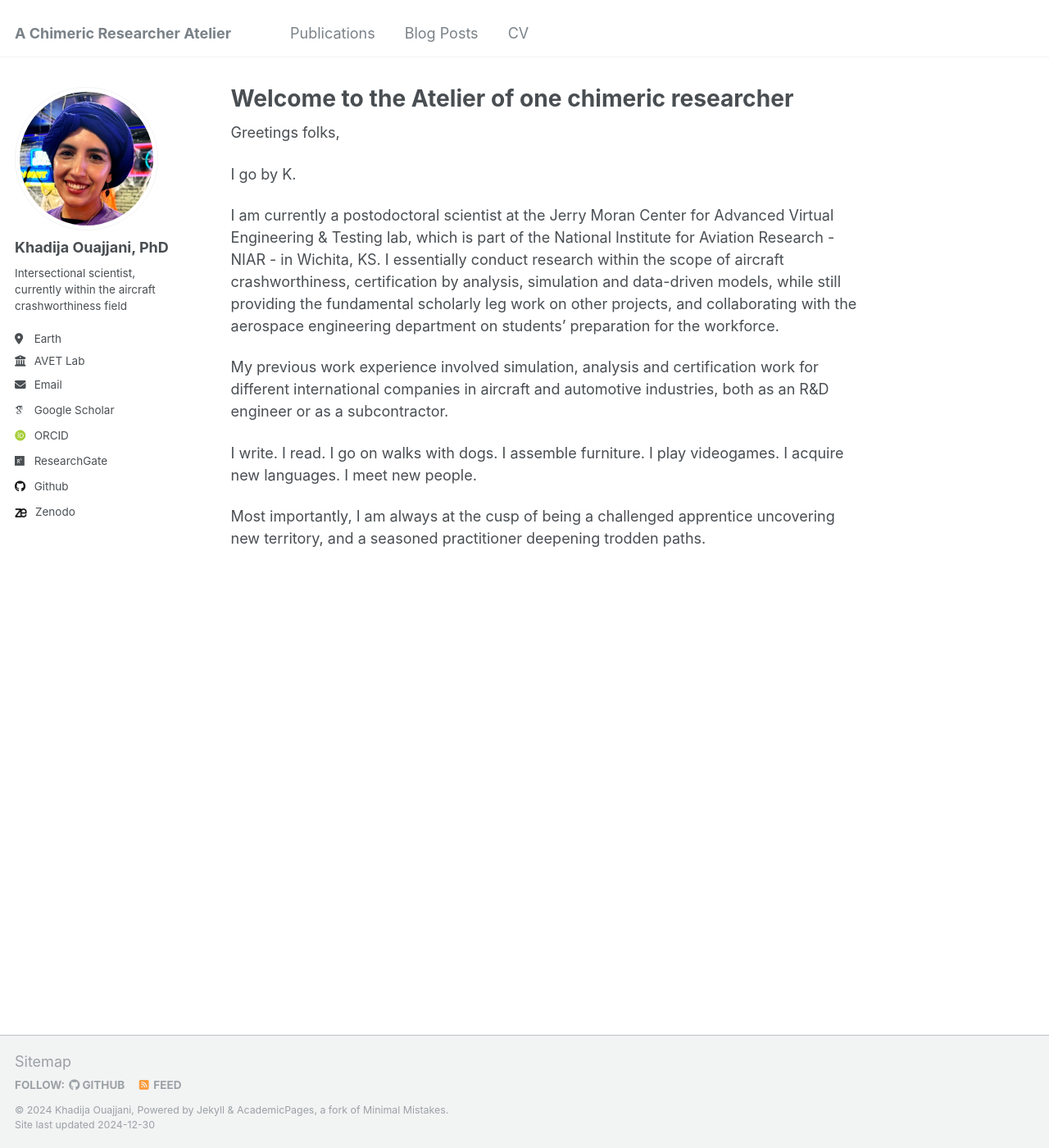
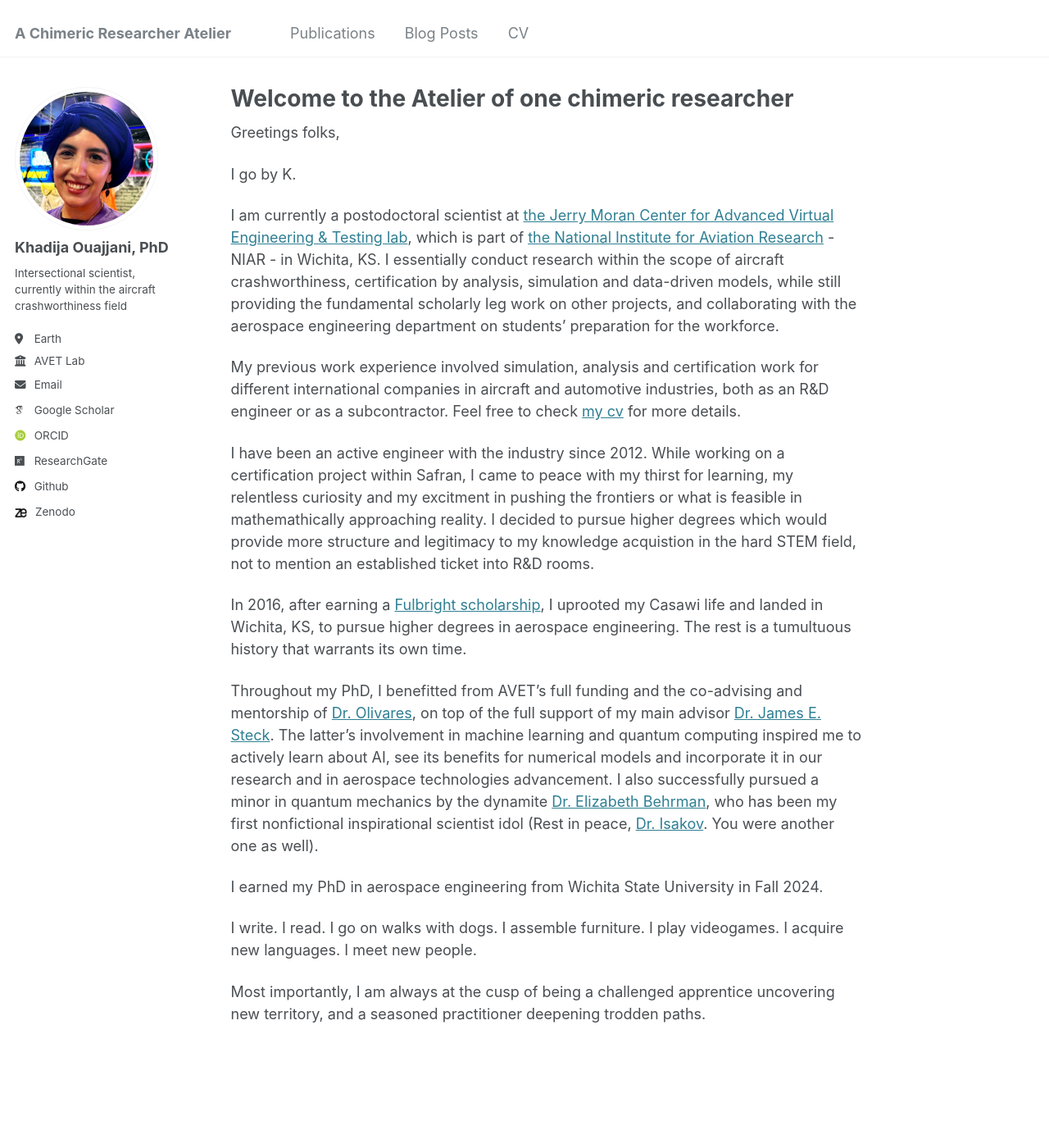
Before and after one commit to drko-curius/drko-curius.github.io, a Jekyll site: the page built from _pages/about.md, in a window 1280 px wide and 1400 px high. Shown: the whole window at 82% size. Built offline with Jekyll 4.4.1, drawn with Linux system fonts in a browser that asks for light colours; some web fonts are replaced.

Commit message:
Update about.md

```diff
--- a/_pages/about.md
+++ b/_pages/about.md
@@ -12,9 +12,17 @@ Greetings folks,
 
 I go by K.
 
-I am currently a postodoctoral scientist at the Jerry Moran Center for Advanced Virtual Engineering & Testing lab, which is part of the National Institute for Aviation Research - NIAR - in Wichita, KS. I essentially conduct research within the scope of aircraft crashworthiness, certification by analysis, simulation and data-driven models, while still providing the fundamental scholarly leg work on other projects, and collaborating with the aerospace engineering department on students' preparation for the workforce.
+I am currently a postodoctoral scientist at [the Jerry Moran Center for Advanced Virtual Engineering & Testing lab](https://www.wichita.edu/industry_and_defense/NIAR/Laboratories/avet/avet.php), which is part of [the National Institute for Aviation Research](https://www.wichita.edu/industry_and_defense/NIAR/) - NIAR - in Wichita, KS. I essentially conduct research within the scope of aircraft crashworthiness, certification by analysis, simulation and data-driven models, while still providing the fundamental scholarly leg work on other projects, and collaborating with the aerospace engineering department on students' preparation for the workforce.
 
-My previous work experience involved simulation, analysis and certification work for different international companies in aircraft and automotive industries, both as an R&D engineer or as a subcontractor.
+My previous work experience involved simulation, analysis and certification work for different international companies in aircraft and automotive industries, both as an R&D engineer or as a subcontractor. Feel free to check [my cv](https://drko-curius.github.io/cv/) for more details.
+
+I have been an active engineer with the industry since 2012. While working on a certification project within Safran, I came to peace with my thirst for learning, my relentless curiosity and my excitment in pushing the frontiers or what is feasible in mathemathically approaching reality. I decided to pursue higher degrees which would provide more structure and legitimacy to my knowledge acquistion in the hard STEM field, not to mention an established ticket into R&D rooms.
+
+In 2016, after earning a [Fulbright scholarship](https://us.fulbrightonline.org/), I uprooted my Casawi life and landed in Wichita, KS, to pursue higher degrees in aerospace engineering. The rest is a tumultuous history that warrants its own time.
+
+Throughout my PhD, I benefitted from AVET's full funding and the co-advising and mentorship of [Dr. Olivares](https://www.researchgate.net/profile/Gerardo-Olivares-6), on top of the full support of my main advisor [Dr. James E. Steck](https://www.researchgate.net/profile/James-Steck). The latter's involvement in machine learning and quantum computing inspired me to actively learn about AI, see its benefits for numerical models and incorporate it in our research and in aerospace technologies advancement. I also successfully pursued a minor in quantum mechanics by the dynamite [Dr. Elizabeth Behrman](https://www.researchgate.net/profile/Elizabeth-Behrman), who has been my first nonfictional inspirational scientist idol (Rest in peace, [Dr. Isakov](https://www.researchgate.net/profile/Victor-Isakov). You were another one as well).
+
+I earned my PhD in aerospace engineering from Wichita State University in Fall 2024.
 
 I write. I read. I go on walks with dogs. I assemble furniture. I play videogames. I acquire new languages. I meet new people.
 
```
